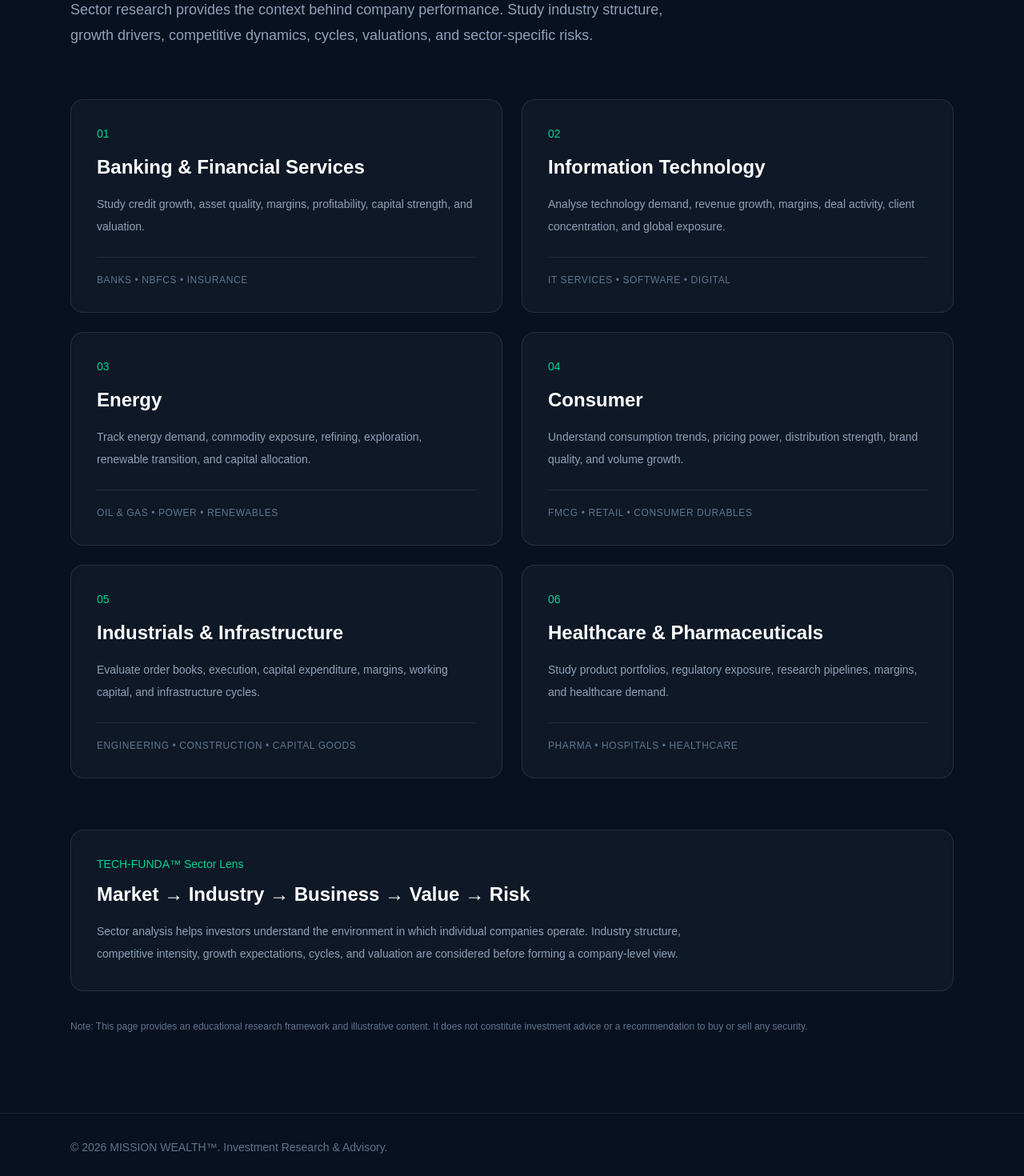
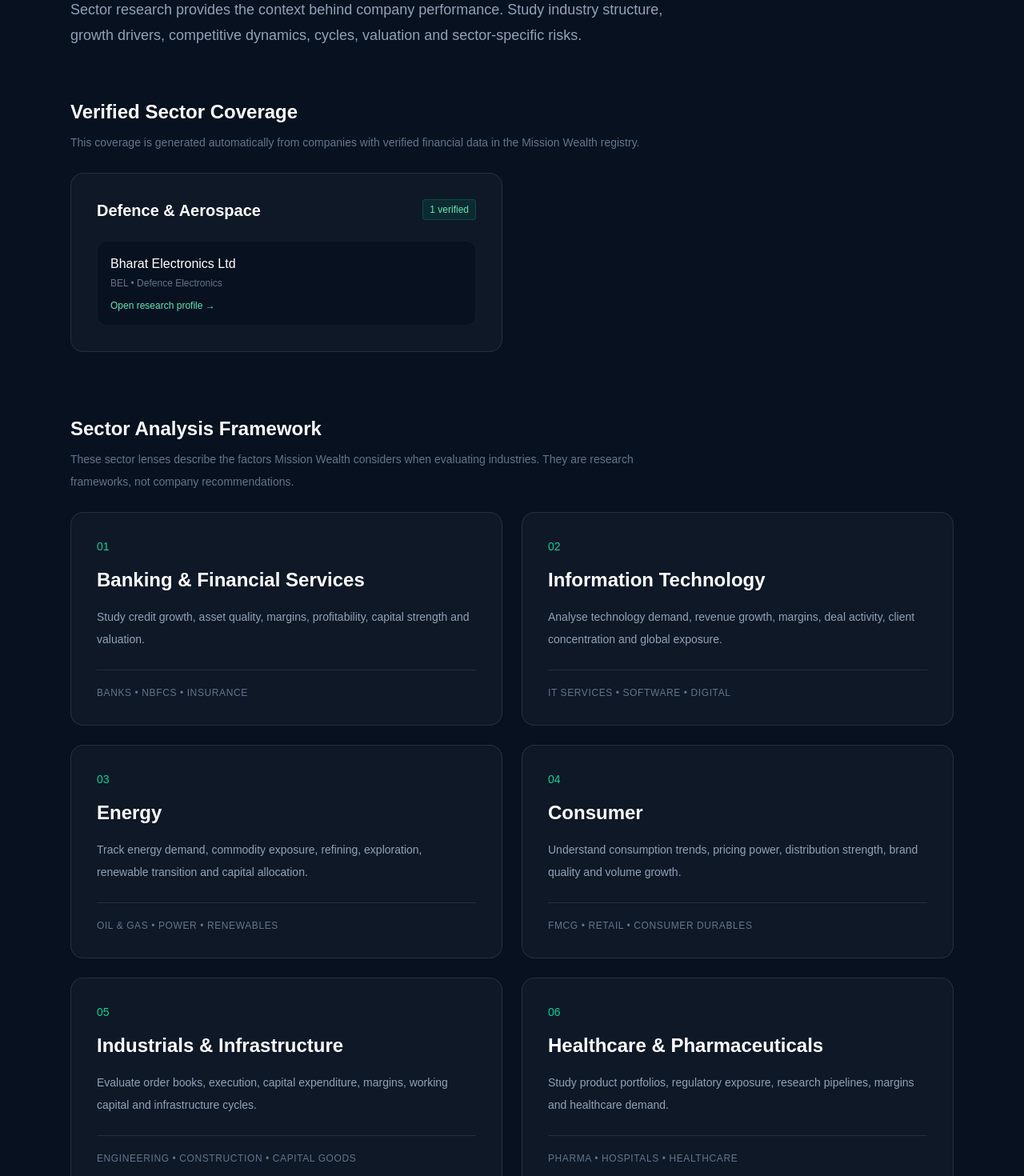
Before and after one commit to 9557690628m-design/mission-wealth, a Next.js app: page /sectors in a window 1280 px wide. Shown: the part 360-1830 px from the top of the page at 80% size. Built offline with nearby package versions, Linux system fonts and the light colour scheme.

Commit message:
Build verified sector research page

```diff
--- a/src/app/sectors/page.tsx
+++ b/src/app/sectors/page.tsx
@@ -1,42 +1,141 @@
+import Link from "next/link";
 import Navbar from "@/components/Navbar";
+import { getQuarterlyResultSymbols } from "@/lib/financials/results";
+import { getStockIdentity } from "@/lib/market/stocks";
+
+interface SectorCoverage {
+  sector: string;
+  companies: {
+    symbol: string;
+    name: string;
+    industry?: string;
+  }[];
+}
 
 export default function SectorsPage() {
-  const sectors = [
+  const verifiedSymbols =
+    getQuarterlyResultSymbols();
+
+  const verifiedCompanies =
+    verifiedSymbols
+      .map((symbol) => {
+        const company =
+          getStockIdentity(symbol);
+
+        if (!company) {
+          return null;
+        }
+
+        return {
+          symbol: company.symbol,
+          name: company.name,
+          sector: company.sector,
+          industry: company.industry,
+        };
+      })
+      .filter(
+        (
+          company
+        ): company is NonNullable<
+          typeof company
+        > => company !== null
+      );
+
+  const coverageMap =
+    new Map<
+      string,
+      SectorCoverage["companies"]
+    >();
+
+  for (const company of verifiedCompanies) {
+    const existing =
+      coverageMap.get(
+        company.sector
+      ) ?? [];
+
+    existing.push({
+      symbol: company.symbol,
+      name: company.name,
+      industry: company.industry,
+    });
+
+    coverageMap.set(
+      company.sector,
+      existing
+    );
+  }
+
+  const verifiedSectorCoverage:
+    SectorCoverage[] =
+      Array.from(
+        coverageMap.entries()
+      )
+        .map(
+          ([
+            sector,
+            companies,
+          ]) => ({
+            sector,
+            companies: companies.sort(
+              (a, b) =>
+                a.name.localeCompare(
+                  b.name
+                )
+            ),
+          })
+        )
+        .sort((a, b) =>
+          a.sector.localeCompare(
+            b.sector
+          )
+        );
+
+  const sectorFramework = [
     {
-      name: "Banking & Financial Services",
+      name:
+        "Banking & Financial Services",
       description:
-        "Study credit growth, asset quality, margins, profitability, capital strength, and valuation.",
-      companies: "Banks • NBFCs • Insurance",
+        "Study credit growth, asset quality, margins, profitability, capital strength and valuation.",
+      focus:
+        "Banks • NBFCs • Insurance",
     },
     {
-      name: "Information Technology",
+      name:
+        "Information Technology",
       description:
-        "Analyse technology demand, revenue growth, margins, deal activity, client concentration, and global exposure.",
-      companies: "IT Services • Software • Digital",
+        "Analyse technology demand, revenue growth, margins, deal activity, client concentration and global exposure.",
+      focus:
+        "IT Services • Software • Digital",
     },
     {
       name: "Energy",
       description:
-        "Track energy demand, commodity exposure, refining, exploration, renewable transition, and capital allocation.",
-      companies: "Oil & Gas • Power • Renewables",
+        "Track energy demand, commodity exposure, refining, exploration, renewable transition and capital allocation.",
+      focus:
+        "Oil & Gas • Power • Renewables",
     },
     {
       name: "Consumer",
       description:
-        "Understand consumption trends, pricing power, distribution strength, brand quality, and volume growth.",
-      companies: "FMCG • Retail • Consumer Durables",
+        "Understand consumption trends, pricing power, distribution strength, brand quality and volume growth.",
+      focus:
+        "FMCG • Retail • Consumer Durables",
     },
     {
-      name: "Industrials & Infrastructure",
+      name:
+        "Industrials & Infrastructure",
       description:
-        "Evaluate order books, execution, capital expenditure, margins, working capital, and infrastructure cycles.",
-      companies: "Engineering • Construction • Capital Goods",
+        "Evaluate order books, execution, capital expenditure, margins, working capital and infrastructure cycles.",
+      focus:
+        "Engineering • Construction • Capital Goods",
     },
     {
-      name: "Healthcare & Pharmaceuticals",
+      name:
+        "Healthcare & Pharmaceuticals",
       description:
-        "Study product portfolios, regulatory exposure, research pipelines, margins, and healthcare demand.",
-      companies: "Pharma • Hospitals • Healthcare",
+        "Study product portfolios, regulatory exposure, research pipelines, margins and healthcare demand.",
+      focus:
+        "Pharma • Hospitals • Healthcare",
     },
   ];
 
@@ -51,67 +150,205 @@ export default function SectorsPage() {
           </div>
 
           <h1 className="max-w-4xl text-4xl font-semibold tracking-tight md:text-6xl">
-            Understand industries before analysing companies.
+            Understand industries before
+            analysing companies.
           </h1>
 
           <p className="mt-6 max-w-3xl text-lg leading-8 text-slate-400">
-            Sector research provides the context behind company performance.
-            Study industry structure, growth drivers, competitive dynamics,
-            cycles, valuations, and sector-specific risks.
+            Sector research provides the
+            context behind company
+            performance. Study industry
+            structure, growth drivers,
+            competitive dynamics,
+            cycles, valuation and
+            sector-specific risks.
           </p>
 
-          <div className="mt-16 grid gap-6 md:grid-cols-2">
-            {sectors.map((sector, index) => (
+          <section className="mt-16">
+            <div className="mb-6">
+              <h2 className="text-2xl font-semibold">
+                Verified Sector Coverage
+              </h2>
+
+              <p className="mt-2 max-w-3xl text-sm leading-7 text-slate-500">
+                This coverage is generated
+                automatically from companies
+                with verified financial data
+                in the Mission Wealth
+                registry.
+              </p>
+            </div>
+
+            {verifiedSectorCoverage.length >
+            0 ? (
+              <div className="grid gap-6 md:grid-cols-2">
+                {verifiedSectorCoverage.map(
+                  (sector) => (
+                    <div
+                      key={
+                        sector.sector
+                      }
+                      className="rounded-2xl border border-white/10 bg-white/[0.03] p-8"
+                    >
+                      <div className="flex flex-wrap items-start justify-between gap-3">
+                        <h3 className="text-xl font-semibold">
+                          {
+                            sector.sector
+                          }
+                        </h3>
+
+                        <span className="rounded border border-emerald-400/20 bg-emerald-400/10 px-2 py-1 text-xs font-medium text-emerald-300">
+                          {
+                            sector
+                              .companies
+                              .length
+                          }{" "}
+                          verified
+                        </span>
+                      </div>
+
+                      <div className="mt-6 space-y-3">
+                        {sector.companies.map(
+                          (company) => (
+                            <Link
+                              key={
+                                company.symbol
+                              }
+                              href={`/stocks/${company.symbol.toLowerCase()}`}
+                              className="block rounded-xl border border-white/5 bg-[#07111f] p-4 transition hover:border-emerald-400/30"
+                            >
+                              <div className="font-medium text-white">
+                                {
+                                  company.name
+                                }
+                              </div>
+
+                              <div className="mt-1 text-xs text-slate-500">
+                                {
+                                  company.symbol
+                                }
+
+                                {company.industry
+                                  ? ` • ${company.industry}`
+                                  : ""}
+                              </div>
+
+                              <div className="mt-3 text-xs font-medium text-emerald-300">
+                                Open research
+                                profile →
+                              </div>
+                            </Link>
+                          )
+                        )}
+                      </div>
+                    </div>
+                  )
+                )}
+              </div>
+            ) : (
+              <div className="rounded-2xl border border-white/10 bg-white/[0.03] p-10 text-center text-sm text-slate-500">
+                Verified sector coverage is
+                not currently available.
+              </div>
+            )}
+          </section>
+
+          <section className="mt-20">
+            <div className="mb-6">
+              <h2 className="text-2xl font-semibold">
+                Sector Analysis Framework
+              </h2>
+
+              <p className="mt-2 max-w-3xl text-sm leading-7 text-slate-500">
+                These sector lenses describe
+                the factors Mission Wealth
+                considers when evaluating
+                industries. They are research
+                frameworks, not company
+                recommendations.
+              </p>
+            </div>
+
+            <div className="grid gap-6 md:grid-cols-2">
+              {sectorFramework.map(
+                (sector, index) => (
                   <div
                     key={sector.name}
-                className="rounded-2xl border border-white/10 bg-white/[0.03] p-8 transition hover:bg-white/[0.05]"
+                    className="rounded-2xl border border-white/10 bg-white/[0.03] p-8"
                   >
                     <div className="text-sm text-emerald-400">
-                  {String(index + 1).padStart(2, "0")}
+                      {String(
+                        index + 1
+                      ).padStart(
+                        2,
+                        "0"
+                      )}
                     </div>
 
-                <h2 className="mt-4 text-2xl font-semibold">
+                    <h3 className="mt-4 text-2xl font-semibold">
                       {sector.name}
-                </h2>
+                    </h3>
 
                     <p className="mt-4 text-sm leading-7 text-slate-400">
-                  {sector.description}
+                      {
+                        sector.description
+                      }
                     </p>
 
                     <div className="mt-6 border-t border-white/10 pt-5 text-xs uppercase tracking-wider text-slate-500">
-                  {sector.companies}
+                      {sector.focus}
                     </div>
                   </div>
-            ))}
+                )
+              )}
             </div>
+          </section>
 
-          <div className="mt-16 rounded-2xl border border-white/10 bg-white/[0.03] p-8">
+          <section className="mt-16 rounded-2xl border border-white/10 bg-white/[0.03] p-8">
             <div className="text-sm font-medium text-emerald-400">
               TECH-FUNDA™ Sector Lens
             </div>
 
             <h2 className="mt-3 text-2xl font-semibold">
-              Market → Industry → Business → Value → Risk
+              Market → Industry →
+              Business → Value → Risk
             </h2>
 
             <p className="mt-4 max-w-3xl text-sm leading-7 text-slate-400">
-              Sector analysis helps investors understand the environment in
-              which individual companies operate. Industry structure,
-              competitive intensity, growth expectations, cycles, and
-              valuation are considered before forming a company-level view.
+              Sector analysis provides the
+              environment in which individual
+              businesses operate. Industry
+              structure, competitive
+              intensity, growth expectations,
+              cycles and valuation are
+              considered before forming a
+              company-level research view.
             </p>
-          </div>
+
+            <Link
+              href="/methodology"
+              className="mt-6 inline-block text-sm font-medium text-emerald-300 transition hover:text-emerald-200"
+            >
+              Learn TECH-FUNDA™ →
+            </Link>
+          </section>
 
           <p className="mt-8 text-xs leading-6 text-slate-500">
-            Note: This page provides an educational research framework and
-            illustrative content. It does not constitute investment advice or
-            a recommendation to buy or sell any security.
+            Verified company coverage expands
+            only when validated financial data
+            is added to the Mission Wealth
+            financial registry. Sector
+            frameworks are educational
+            research context and are not
+            investment recommendations.
           </p>
         </section>
 
         <footer className="border-t border-white/10">
           <div className="mx-auto max-w-6xl px-6 py-8 text-sm text-slate-500">
-            © 2026 MISSION WEALTH™. Investment Research & Advisory.
+            © 2026 MISSION WEALTH™.
+            Investment Research &
+            Advisory.
           </div>
         </footer>
       </main>
```
Lines whose indentation alone changed are shown as unchanged.
